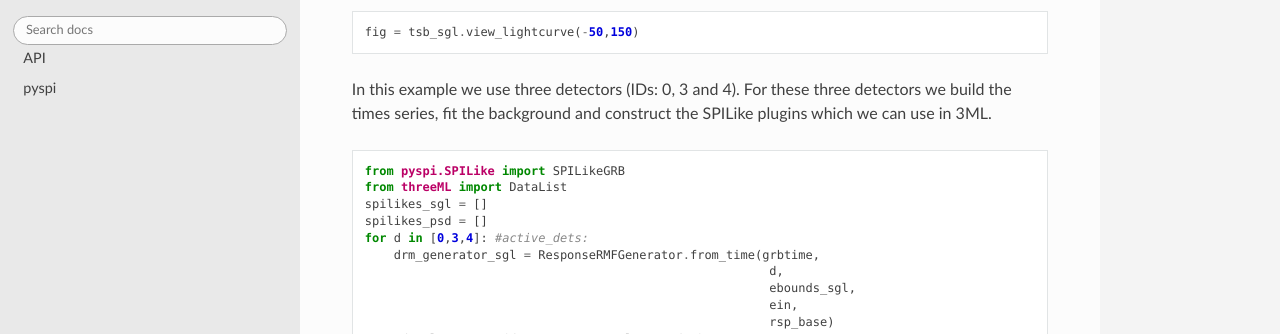
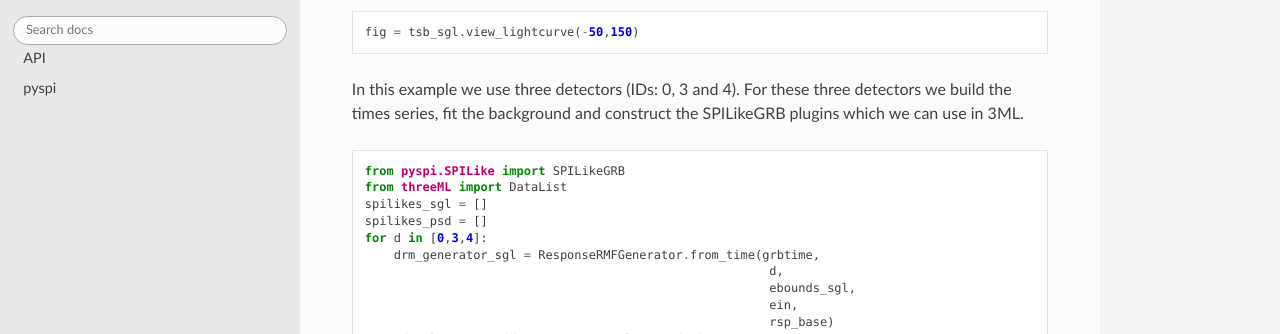
Before and after one commit to BjoernBiltzinger/pyspi, a Sphinx documentation site: the page built from docs/md_docs/psd_eff.md, in a window 1280 px wide and 1400 px high, scrolled down 2105 px. Shown: the part 178-512 px from the top of the window. Built offline with Sphinx 7.4.7 and the Read the Docs theme 2.0.0, drawn with Linux system fonts in a browser that asks for light colours; pages that are not in the unit, such as notebooks, are missing from menus; the version number could not be read and is left out; some of the changed text lies outside the part shown.

Commit message:
bug fix in psd_eff docs

````diff
--- a/docs/md_docs/psd_eff.md
+++ b/docs/md_docs/psd_eff.md
@@ -102,14 +102,14 @@
 fig = tsb_sgl.view_lightcurve(-50,150)
 ```
 
-In this example we use three detectors (IDs: 0, 3 and 4). For these three detectors we build the times series, fit the background and construct the SPILike plugins which we can use in 3ML.
+In this example we use three detectors (IDs: 0, 3 and 4). For these three detectors we build the times series, fit the background and construct the SPILikeGRB plugins which we can use in 3ML.
 
 ```python
 from pyspi.SPILike import SPILikeGRB
 from threeML import DataList
 spilikes_sgl = []
 spilikes_psd = []
-for d in [0,3,4]: #active_dets:
+for d in [0,3,4]:
     drm_generator_sgl = ResponseRMFGenerator.from_time(grbtime,
                                                         d,
                                                         ebounds_sgl,
@@ -191,10 +192,6 @@
 ba_spi.sample()
 ```
 
-```python
-model.free_parameters
-```
-
 We can use the 3ML features to create a corner plot for this fit:
 
 ```python
````
Also changed, not shown: other parts of docs/md_docs/psd_eff.md (+1 -0 lines), README.md (+2 -2 lines), docs/md_docs/grb_analysis.md (+2 -2 lines), docs/md_docs/installation.md (+1 -1 lines).
